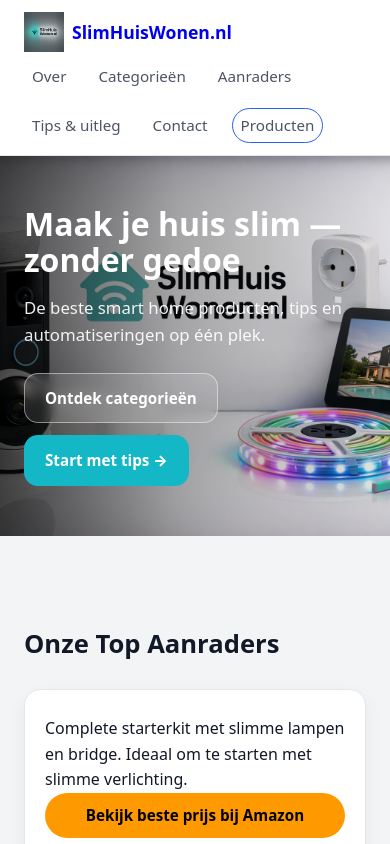
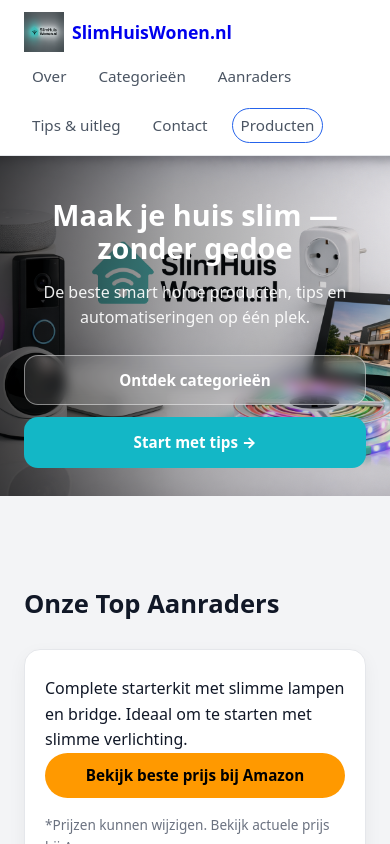
Before and after one commit to hafidgrad/SlimHuisWonen, a Next.js app: page / in a window 390 px wide. Shown: the top 844 px of the page. Built offline with nearby package versions, Linux system fonts and the light colour scheme.

Commit message:
app/page.jsx

```diff
--- a/app/globals.css
+++ b/app/globals.css
@@ -634,3 +634,48 @@ code {
 .hero-secondary:hover {
   background: rgba(255, 255, 255, 0.20) !important;
 }
+
+/* ✅ Mobiel: hero content centreren + buttons full width */
+@media (max-width: 768px) {
+  .hero-banner-content {
+    align-items: flex-end; /* tekst iets lager in beeld */
+    padding-bottom: 28px;
+  }
+
+  .hero-banner-inner {
+    text-align: center;
+    margin: 0 auto;
+  }
+
+  .hero-banner-actions {
+    justify-content: center;
+  }
+
+  .hero-banner-actions .btn {
+    width: 100%;
+    max-width: 360px;
+  }
+
+  .hero-banner-content h1 {
+    font-size: 2.05rem;
+  }
+
+  .hero-banner-content p {
+    font-size: 1rem;
+  }
+}
+
+/* ✅ Extra klein mobiel */
+@media (max-width: 420px) {
+  .hero-banner {
+    height: 340px;
+  }
+
+  .hero-banner-content h1 {
+    font-size: 1.8rem;
+  }
+}
+
+.hero-banner-inner--mobile {
+  padding-right: 0;
+}
--- a/app/page.jsx
+++ b/app/page.jsx
@@ -33,7 +33,7 @@ export default function HomePage() {
                 </p>
 
                 <div className="hero-banner-actions">
-                  <Link href="/categorieen" className="btn hero-btn hero-secondary">
+                  <Link href="/categorie" className="btn hero-btn hero-secondary">
                     Ontdek categorieën
                   </Link>
 
```
